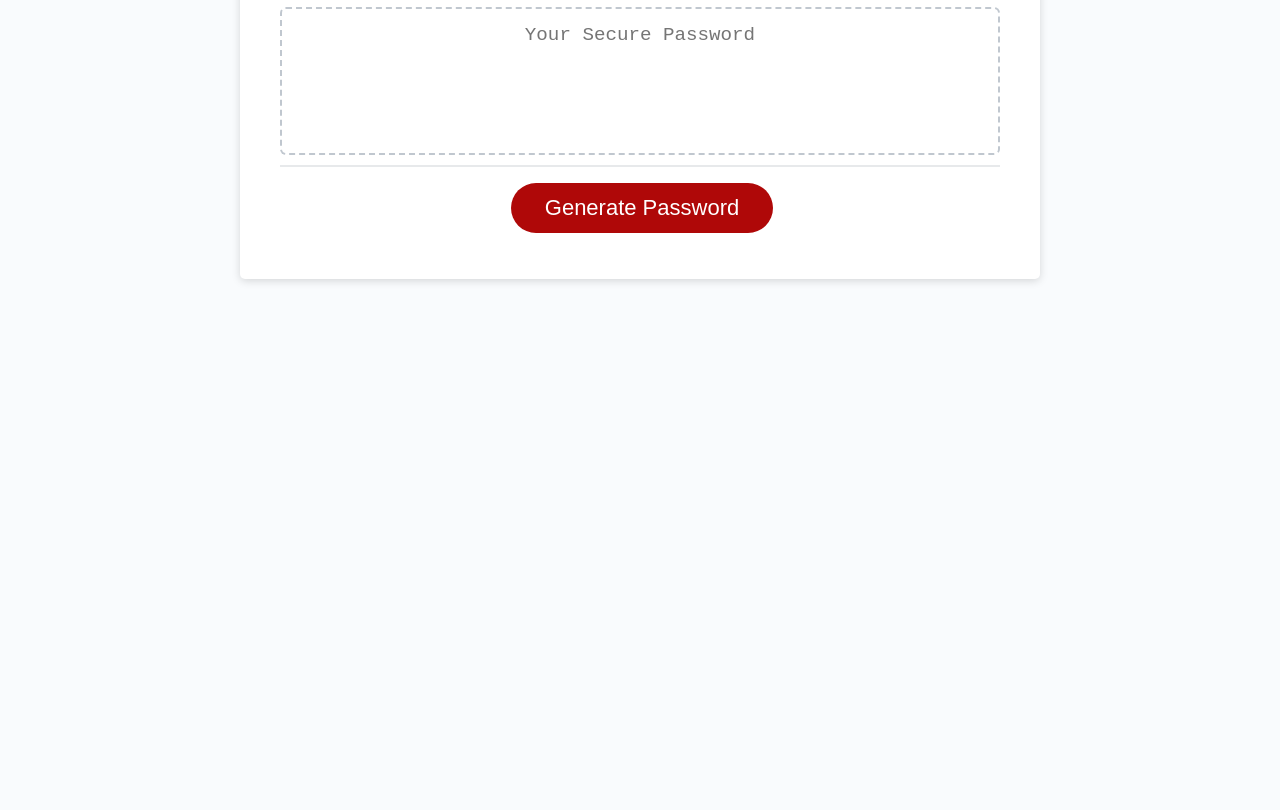
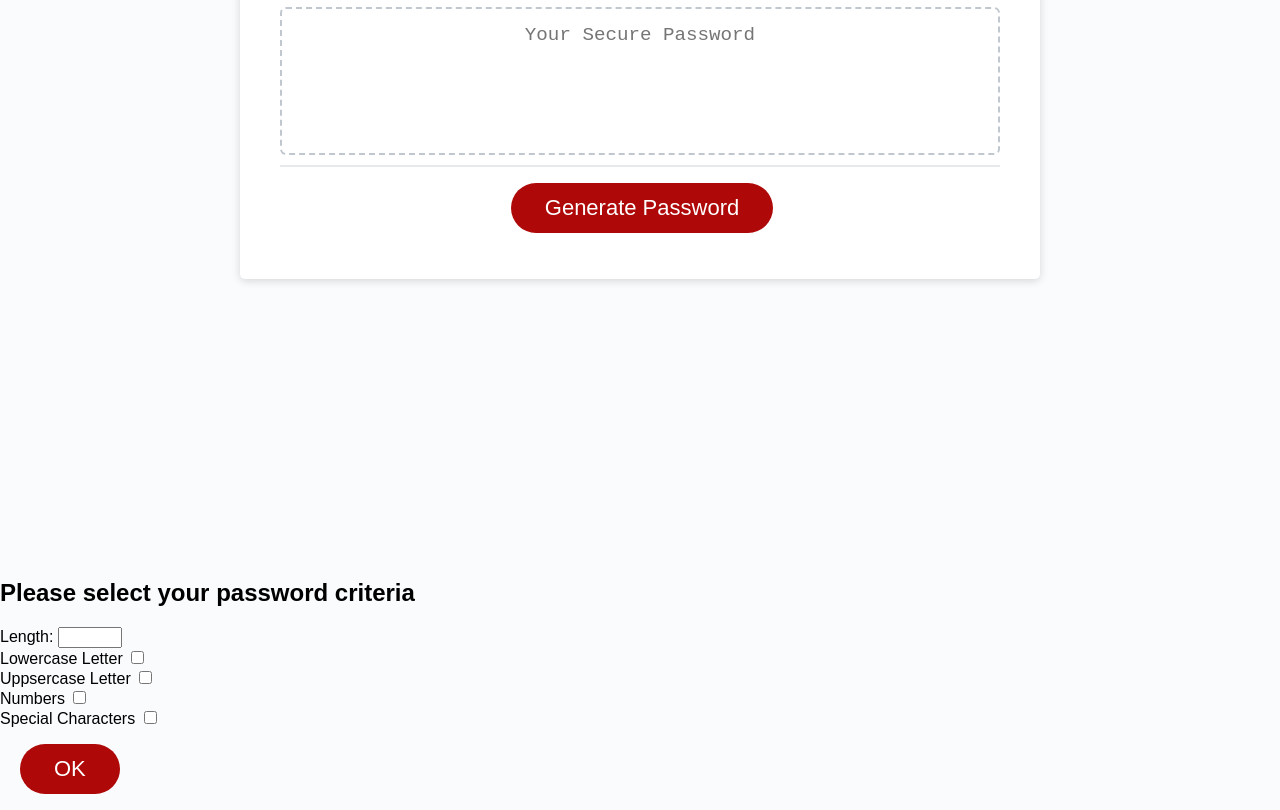
Before and after one commit to hmhtom/password-generator, a plain HTML site: page index.html in a window 1280 px wide. Shown: the part 241-1051 px from the top of the page. Before the commit the page ends 800 px from the top, so only its background shows below. Drawn offline with Linux system fonts and the light colour scheme.

Commit message:
adding criteria form
add criteria form elements to html

```diff
--- a/index.html
+++ b/index.html
@@ -24,11 +24,40 @@
             aria-label="Generated Password"
           ></textarea>
         </div>
+
         <div class="card-footer">
-          <button id="generate" class="btn">Generate Password</button>
+          <button id="generate" class="btn" type="button">
+            Generate Password
+          </button>
         </div>
       </div>
     </div>
+    <form id="criteria">
+      <h2>Please select your password criteria</h2>
+      <div>
+        <label for="length">Length:</label>
+        <input name="length" id="length" type="number" min="8" max="128" />
+      </div>
+      <div>
+        <label for="lowercase">Lowercase Letter</label>
+        <input name="lowercase" id="lowercase" type="checkbox" />
+      </div>
+      <div>
+        <label for="uppercase">Uppsercase Letter</label>
+        <input name="uppercase" id="uppercase" type="checkbox" />
+      </div>
+      <div>
+        <label for="numbers">Numbers</label>
+        <input name="numbers" id="numbers" type="checkbox" />
+      </div>
+      <div>
+        <label for="special">Special Characters</label>
+        <input name="special" id="special" type="checkbox" />
+      </div>
+      <div>
+        <button id="ok" class="btn" type="button">OK</button>
+      </div>
+    </form>
     <script src="script.js"></script>
   </body>
 </html>
```
